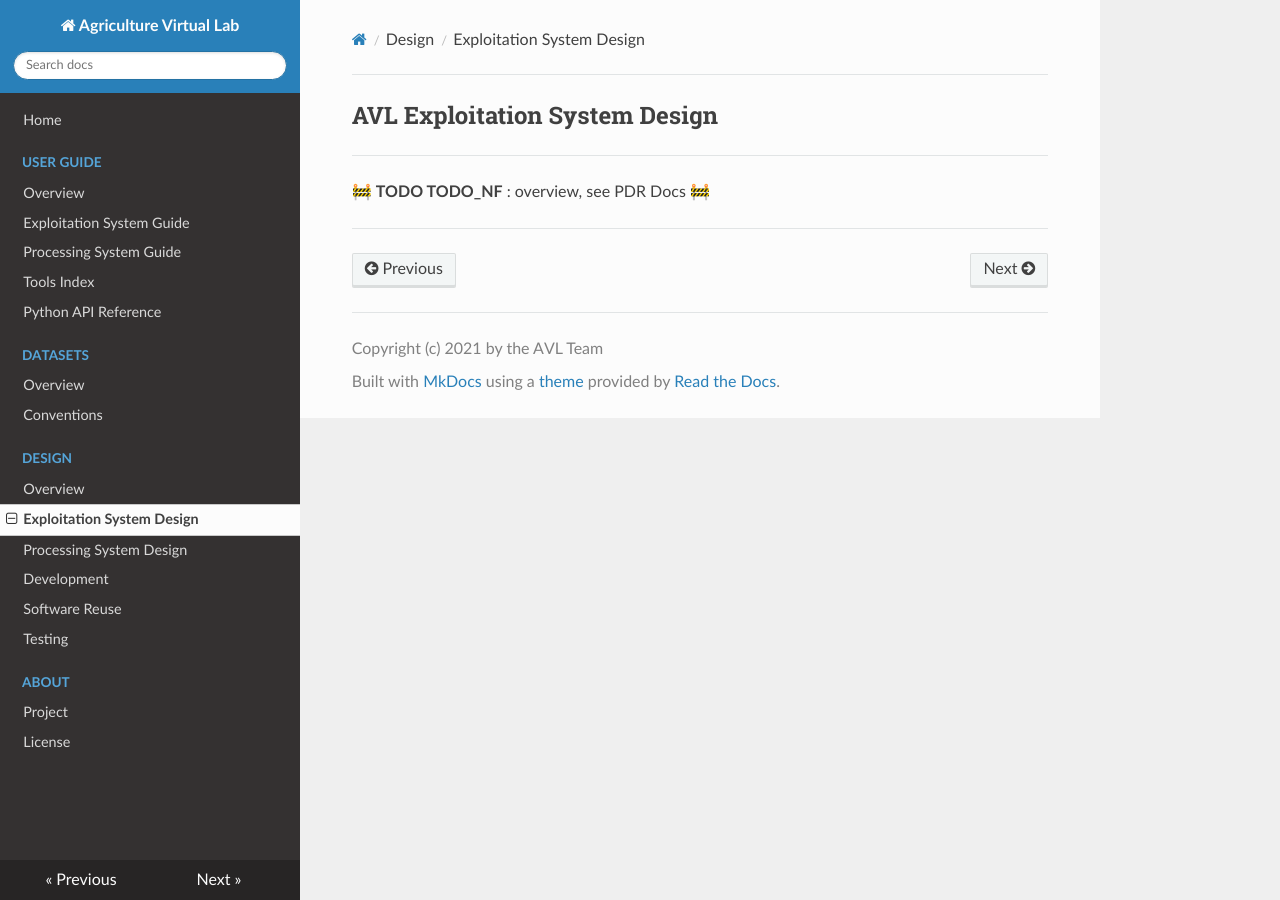
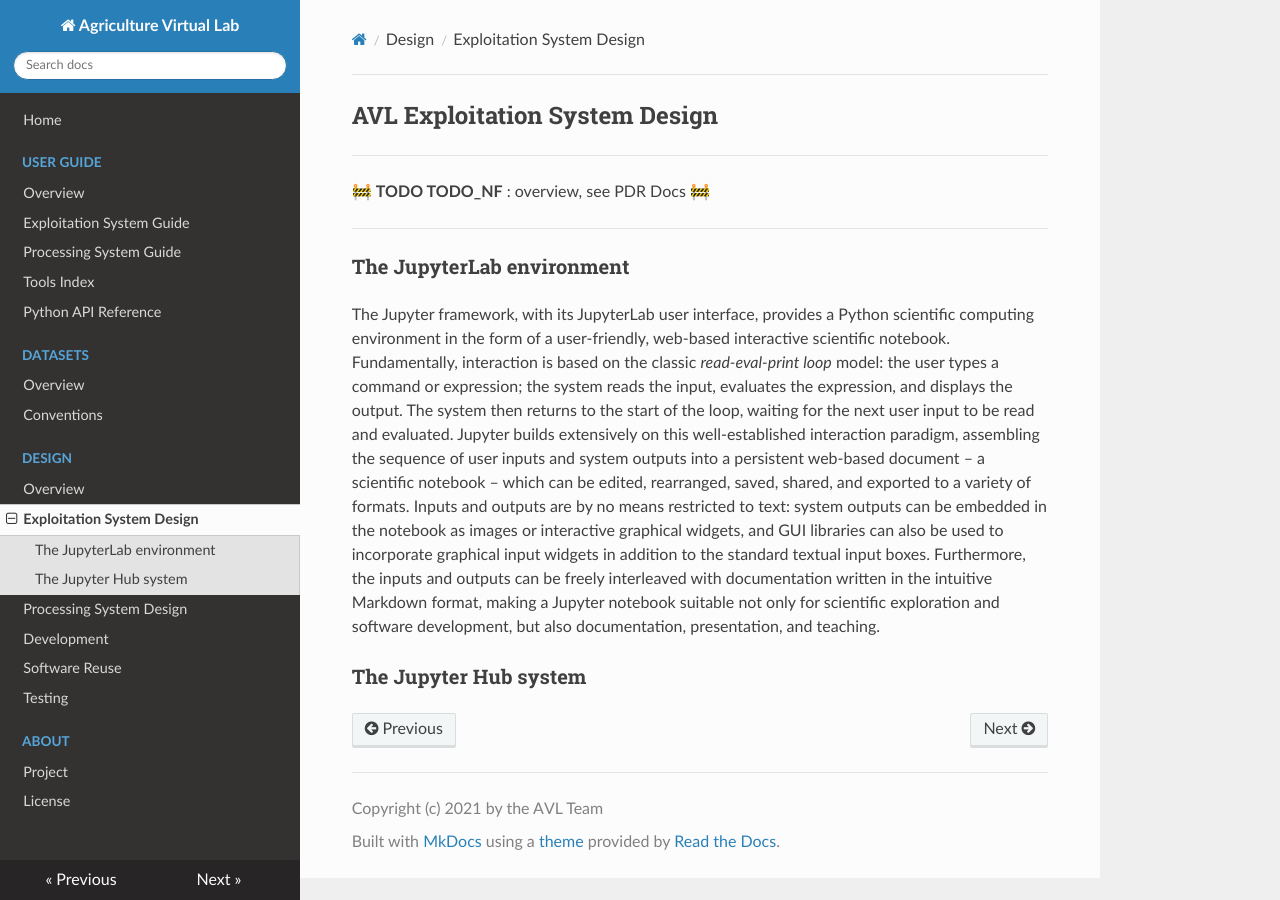
Before and after one commit to agriculture-vlab/agriculture-vlab, an MkDocs documentation site: the page built from docs/design/exploitation/index.md, in a window 1280 px wide. Built offline with MkDocs 1.6.1, drawn with Linux system fonts in a browser that asks for light colours; nearby versions of some CDN libraries.

Commit message:
Various documentation improvements
 - Update navigation bar to link to new location of testing section.

 - Exploitation system user guide: add separate files for Jupyter,
   viewer, and catalogue sections, and link them from the exploitation
   system user guide index file.

 - Fix broken links to example datasets in dataset conventions document.

 - Add an introduction to the system design section.

 - Add an introduction to the exploitation subsystem design section.

```diff
--- a/docs/design/exploitation/index.md
+++ b/docs/design/exploitation/index.md
@@ -5,3 +5,26 @@
 🚧 **TODO TODO_NF** : overview, see PDR Docs 🚧
 
 ---
+
+## The JupyterLab environment
+
+The Jupyter framework, with its JupyterLab user interface, provides a Python
+scientific computing environment in the form of a user-friendly, web-based
+interactive scientific notebook. Fundamentally, interaction is based on the
+classic *read-eval-print loop* model: the user types a command or expression;
+the system reads the input, evaluates the expression, and displays the output.
+The system then returns to the start of the loop, waiting for the next user
+input to be read and evaluated. Jupyter builds extensively on this
+well-established interaction paradigm, assembling the sequence of user inputs
+and system outputs into a persistent web-based document – a scientific notebook
+– which can be edited, rearranged, saved, shared, and exported to a variety of
+formats. Inputs and outputs are by no means restricted to text: system outputs
+can be embedded in the notebook as images or interactive graphical widgets, and
+GUI libraries can also be used to incorporate graphical input widgets in
+addition to the standard textual input boxes. Furthermore, the inputs and
+outputs can be freely interleaved with documentation written in the intuitive
+Markdown format, making a Jupyter notebook suitable not only for scientific
+exploration and software development, but also documentation, presentation, and
+teaching.
+
+## The Jupyter Hub system
--- a/docs/guide/exploitation/index.md
+++ b/docs/guide/exploitation/index.md
@@ -6,8 +6,6 @@
 
 ---
 
-## Jupyter Lab
-
-## xcube Viewer
-
-## xcube Catalogue
+ - [JupyterLab environment](jupyter.md)
+ - [xcube Viewer](viewer.md)
+ - [xcube Catalogue](catalogue.md)
--- a/mkdocs.yml
+++ b/mkdocs.yml
@@ -21,7 +21,7 @@ nav:
     - Processing System Design: design/processing/index.md
     - Development: design/development.md
     - Software Reuse: design/reuse.md
-    - Testing: design/testing.md
+    - Testing: design/testing/index.md
   - About:
     - Project: about/index.md
     - License: about/license.md
```
Also changed, not shown: docs/datasets/conventions.md (+2 -2 lines), docs/design/index.md (+14 -1 lines), docs/guide/exploitation/catalogue.md (added, +7 -0 lines), docs/guide/exploitation/jupyter.md (added, +24 -0 lines), docs/guide/exploitation/viewer.md (added, +7 -0 lines).
